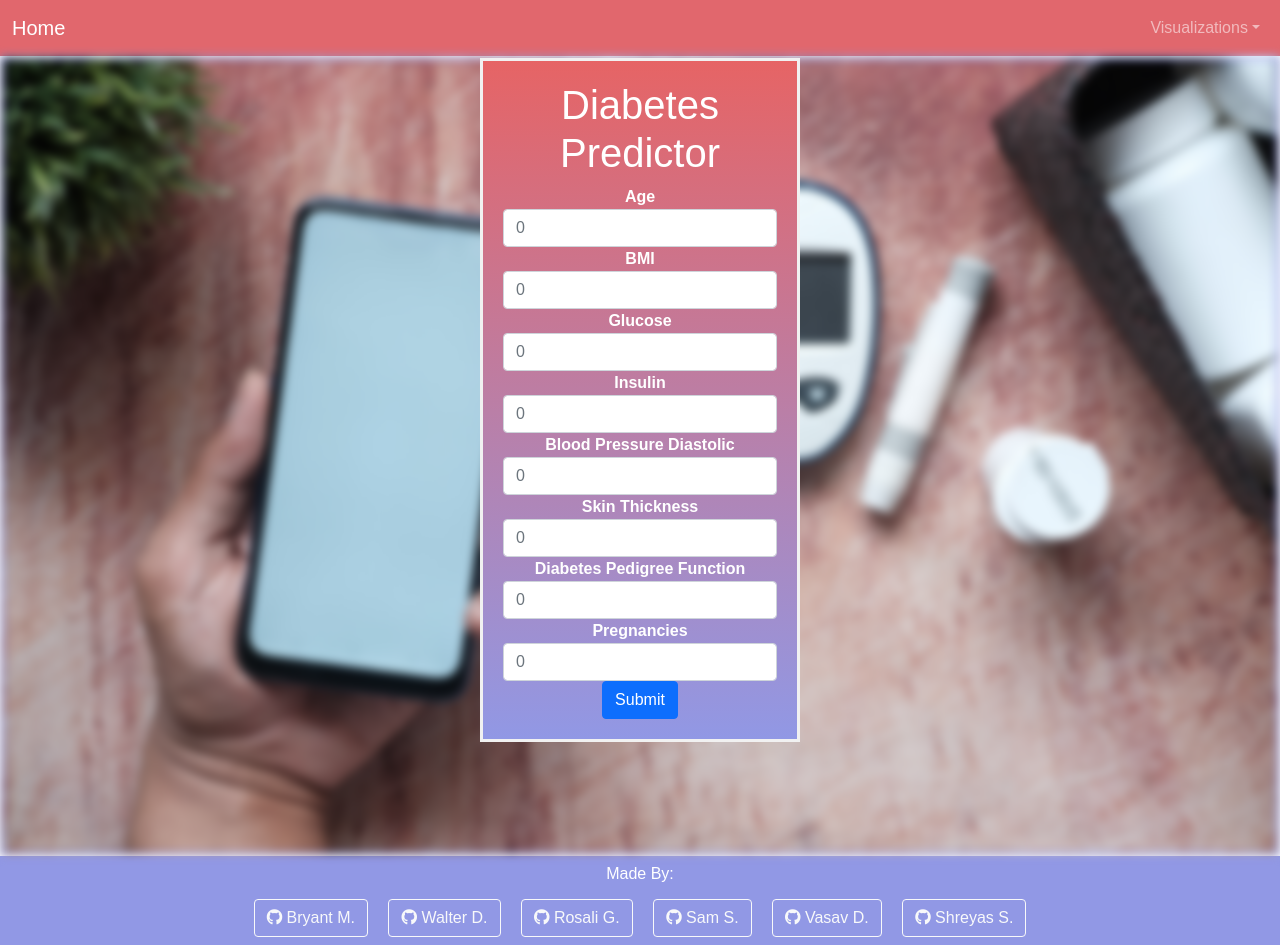
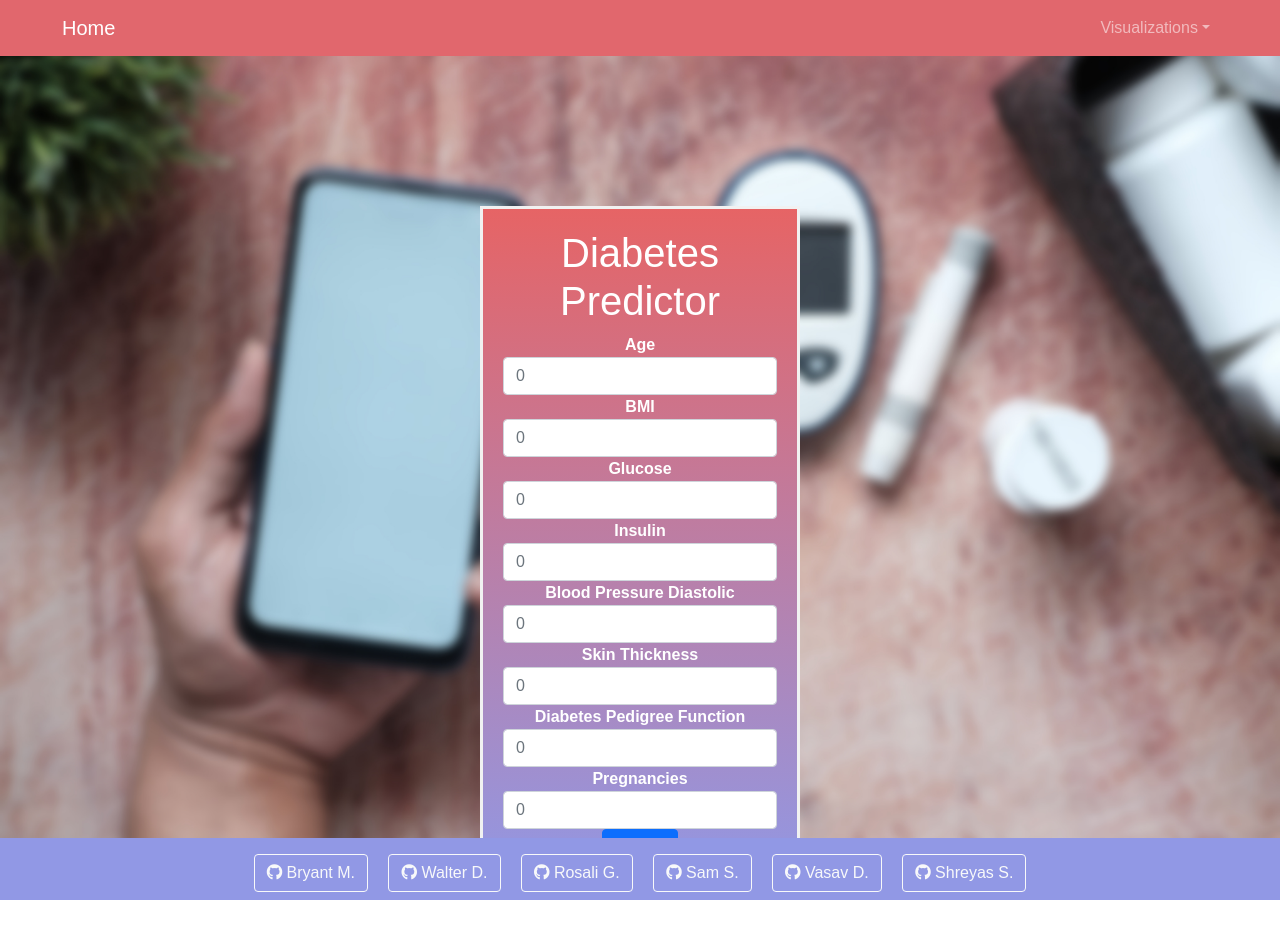
Before and after one commit to vasavdave/Team-Project-04, a Flask app: page / in a window 1280 px wide. After the commit the page ends 900 px from the top, so only its background shows below. Run offline with Flask 2, Linux system fonts and the light colour scheme; parts of the project's set-up code (start-up, migrations or seed data) failed here and were passed over; some libraries are stand-ins or nearby versions.

Commit message:
Frontend changes

```diff
--- a/static/css/styles.css
+++ b/static/css/styles.css
@@ -7,46 +7,46 @@ html {
   height: 100%;
   margin: 0;
   font-family: Arial, Helvetica, sans-serif;
+  background-image: url("../../static/images/insulin.jpg");
+  background-size: cover;
+  background-repeat: no-repeat;
 }
 
-.bg-image {
-  /* The image used */
-  background-image: url("../../static/images/insulin.jpg");
+.plotly-container {
+  margin: 0 auto;
+  margin-top: 100px;
+  background-color: rgba(255, 255, 255, 0.3);
+  padding: 3rem;
+  width: 75%;
+}
 
-  /* Add the blur effect */
-  -webkit-filter: blur(5px);
-  -moz-filter: blur(5px);
-  -o-filter: blur(5px);
-  -ms-filter: blur(5px);
-  filter: blur(5px);
-
-  /* Full height */
-  height: 100%;
-
-  /* Center and scale the image nicely */
-  background-position: center;
-  background-repeat: no-repeat;
-  background-size: cover;
-  box-shadow: inset 0px 0px 3px 3px #9198e5;
+.tableau-container {
+  margin: 0 auto;
+  margin-top: 25px;
+  background-color: rgba(255, 255, 255, 0.3);
+  padding: 1rem;
+  width: 55%;
 }
 
 form {
-  background-color: rgb(0, 0, 0); /* Fallback color */
-  background-color: rgba(0, 0, 0, 0.4); /* Black w/opacity/see-through */
   background: linear-gradient(#e66465, #9198e5);
   color: white;
   font-weight: bold;
   border: 3px solid #f1f1f1;
-  position: absolute;
-  top: 50%;
-  left: 50%;
-  transform: translate(-50%, -50%);
-  z-index: 2;
   width: 25%;
   padding: 20px;
+  margin-top: 150px;
   text-align: center;
 }
 
 footer {
   background-color: #9198e5;
+  position: absolute;
+  bottom: -100px;
+  width: 100%;
 }
+
+nav {
+  padding-left: 50px;
+  padding-right: 50px;
+}
--- a/templates/data.html
+++ b/templates/data.html
@@ -40,8 +40,6 @@
         </div>
         </nav>
 
-        <div class="bg-image"></div>
-
         <div class="container">
             {% for key,value in response.items() %}
                 <h2> {{key}}</h2>
--- a/templates/index.html
+++ b/templates/index.html
@@ -40,35 +40,33 @@
         </div>
         </nav>
 
-        <div class="bg-image"></div>
-
-        <div class="container">
+        <div class="d-flex justify-content-center">
             <form action="/data" method = "POST">
                 <h1>Diabetes Predictor</h1>
                 <div class="form-group">
                     <label for="FormControlInput1">Age</label>
-                    <input type="number" class="form-control" id="FormControlInput1" placeholder="0" name = "age">
+                    <input type="number" class="form-control" id="FormControlInput1" placeholder="0" name = "age" required>
 
                     <label for="FormControlInput2">BMI</label>
-                    <input type="number" class="form-control" id="FormControlInput2" placeholder="0" name = "bmi">
+                    <input type="number" class="form-control" id="FormControlInput2" placeholder="0" name = "bmi" required>
 
                     <label for="FormControlInput3">Glucose</label>
-                    <input type="number" class="form-control" id="FormControlInput3" placeholder="0" name = "glucose">
+                    <input type="number" class="form-control" id="FormControlInput3" placeholder="0" name = "glucose" required>
 
                     <label for="FormControlInput4">Insulin</label>
-                    <input type="number" class="form-control" id="FormControlInput4" placeholder="0" name = "insulin">
+                    <input type="number" class="form-control" id="FormControlInput4" placeholder="0" name = "insulin" required>
 
                     <label for="FormControlInput5">Blood Pressure Diastolic</label>
-                    <input type="number" class="form-control" id="FormControlInput5" placeholder="0" name = "blood pressure">
+                    <input type="number" class="form-control" id="FormControlInput5" placeholder="0" name = "blood pressure" required>
 
                     <label for="FormControlInput6">Skin Thickness</label>
-                    <input type="number" class="form-control" id="FormControlInput6" placeholder="0" name = "skin thickness">
+                    <input type="number" class="form-control" id="FormControlInput6" placeholder="0" name = "skin thickness" required>
 
                     <label for="FormControlInput7">Diabetes Pedigree Function</label>
-                    <input type="number" class="form-control" id="FormControlInput7" placeholder="0" name = "diabetes pedigree function">
+                    <input type="number" class="form-control" id="FormControlInput7" placeholder="0" name = "diabetes pedigree function" required>
 
                     <label for="FormControlInput8">Pregnancies</label>
-                    <input type="number" class="form-control" id="FormControlInput8" placeholder="0" name = "pregnancies">
+                    <input type="number" class="form-control" id="FormControlInput8" placeholder="0" name = "pregnancies" required>
                 </div>
                 <button type="submit" class="btn btn-primary">Submit</button>
             </form>
@@ -76,7 +74,6 @@
 
         <footer class="text-center text-white p-2 pb-0">
             <!-- Github -->
-            <h6>Made By:</h6>
             <a class='m-2 btn btn-outline-light' href="https://github.com/MondragB" role="button">
             <i class="fab fa-github"></i> Bryant M.</a>
             <!-- Github -->
```
Also changed, not shown: templates/age.html (+19 -32 lines), templates/glucose.html (+4 -25 lines), static/images/insulin.jpg.
